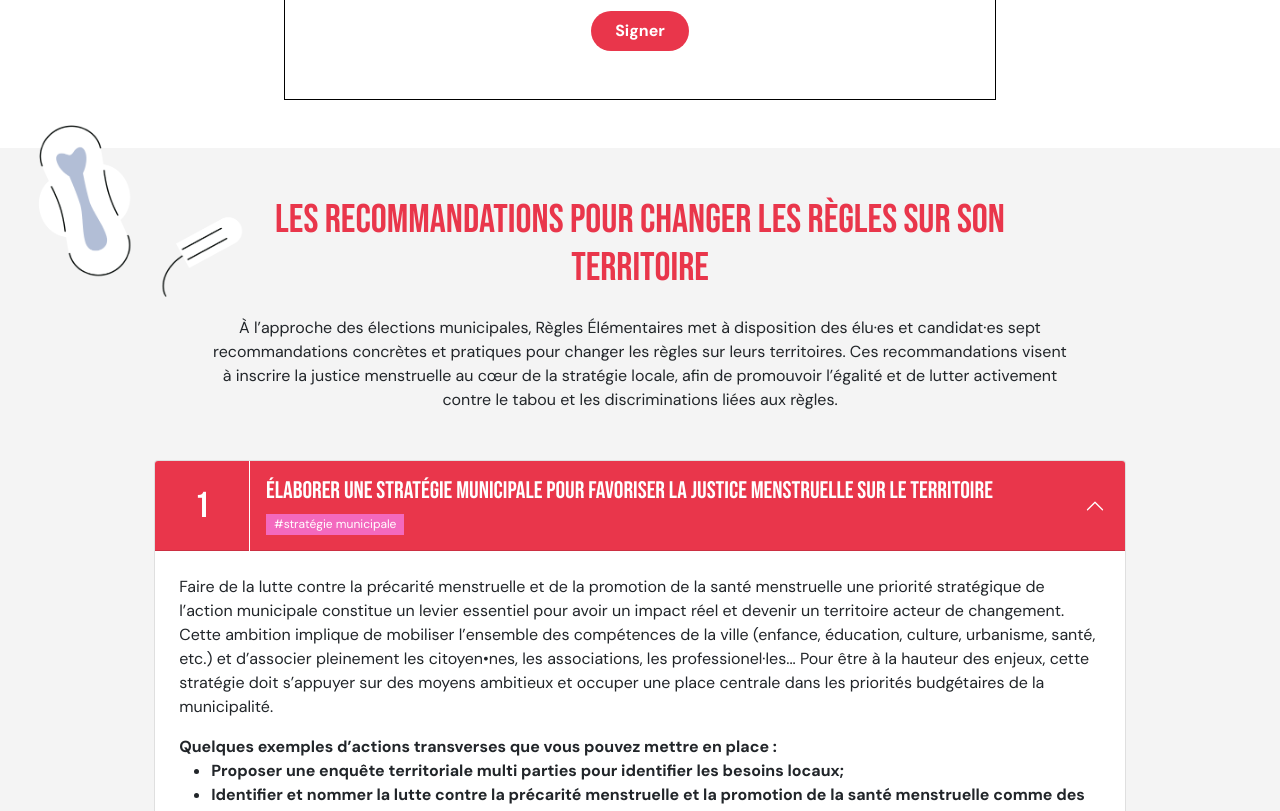
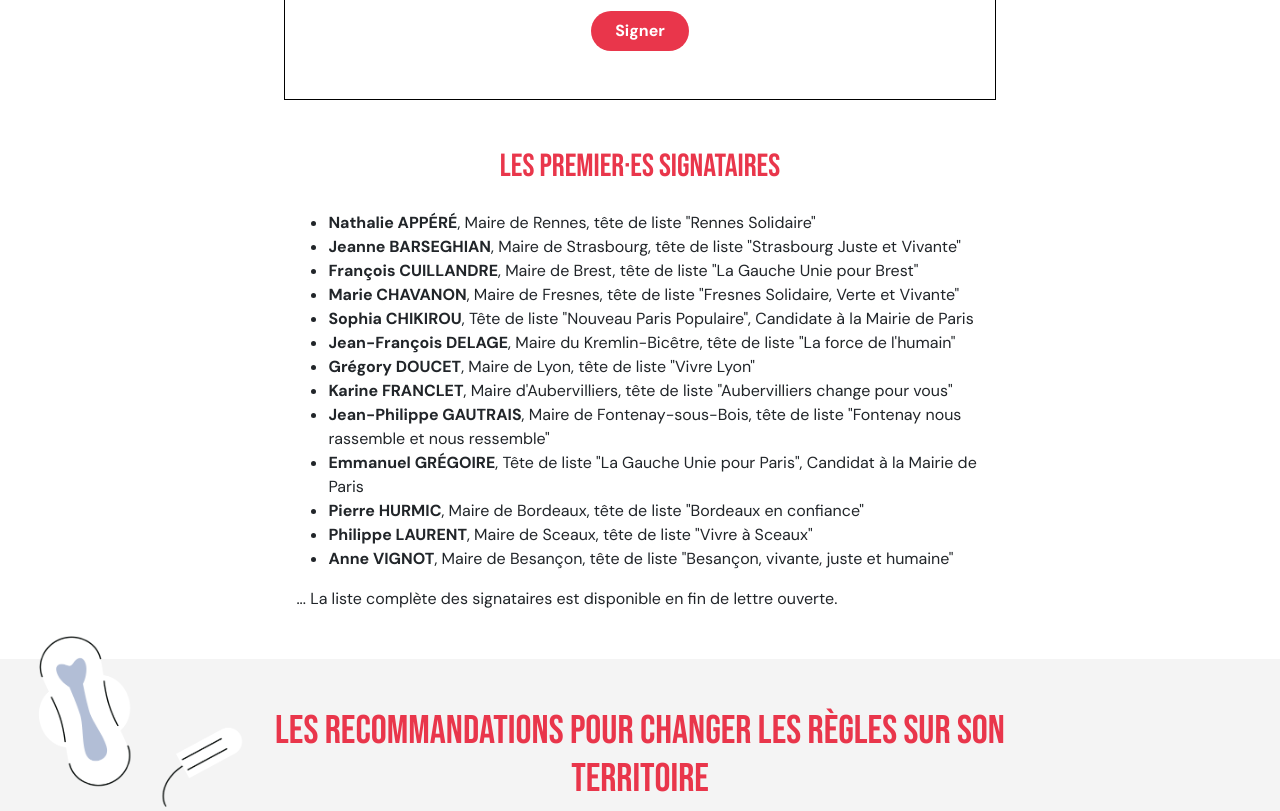
Before and after one commit to regles-elementaires/municipales-front, a website: page index.html in a window 1280 px wide. Shown: the part 3374-4185 px from the top of the page. Drawn offline with nearby package versions, Linux system fonts and the light colour scheme.

Commit message:
add signataires

```diff
--- a/index.html
+++ b/index.html
@@ -379,6 +379,28 @@
 
         </div>
 
+        <div class="row mt-4 mb-5">
+            <h2 class="bebas-neue red fs-2 text-center">Les premier·es signataires</h2>
+            <div class="col-16 col-md-10 mx-auto mt-3">
+                <ul>
+                    <li><span class="fw-bold">Nathalie APPÉRÉ</span>, Maire de Rennes, tête de liste "Rennes Solidaire"</li>
+                    <li><span class="fw-bold">Jeanne BARSEGHIAN</span>, Maire de Strasbourg, tête de liste "Strasbourg Juste et Vivante"</li>
+                    <li><span class="fw-bold">François CUILLANDRE</span>, Maire de Brest, tête de liste "La Gauche Unie pour Brest"</li>
+                    <li><span class="fw-bold">Marie CHAVANON</span>, Maire de Fresnes, tête de liste "Fresnes Solidaire, Verte et Vivante"</li>
+                    <li><span class="fw-bold">Sophia CHIKIROU</span>, Tête de liste "Nouveau Paris Populaire", Candidate à la Mairie de Paris</li>
+                    <li><span class="fw-bold">Jean-François DELAGE</span>, Maire du Kremlin-Bicêtre, tête de liste "La force de l'humain"</li>
+                    <li><span class="fw-bold">Grégory DOUCET</span>, Maire de Lyon, tête de liste "Vivre Lyon"</li>
+                    <li><span class="fw-bold">Karine FRANCLET</span>, Maire d'Aubervilliers, tête de liste "Aubervilliers change pour vous"</li>
+                    <li><span class="fw-bold">Jean-Philippe GAUTRAIS</span>, Maire de Fontenay-sous-Bois, tête de liste "Fontenay nous rassemble et nous ressemble"</li>
+                    <li><span class="fw-bold">Emmanuel GRÉGOIRE</span>, Tête de liste "La Gauche Unie pour Paris", Candidat à la Mairie de Paris</li>
+                    <li><span class="fw-bold">Pierre HURMIC</span>, Maire de Bordeaux, tête de liste "Bordeaux en confiance"</li>
+                    <li><span class="fw-bold">Philippe LAURENT</span>, Maire de Sceaux, tête de liste "Vivre à Sceaux"</li>
+                    <li><span class="fw-bold">Anne VIGNOT</span>, Maire de Besançon, tête de liste "Besançon, vivante, juste et humaine"</li>
+                </ul>
+                <p>... La liste complète des signataires est disponible en fin de lettre ouverte.</p>
+            </div>
+        </div>
+
         <!--
         <div class="row mt-5">
             <h2 class="bebas-neue fs-1 text-center">Ils et elles ont déjà rejoint le mouvement</h2>
```
